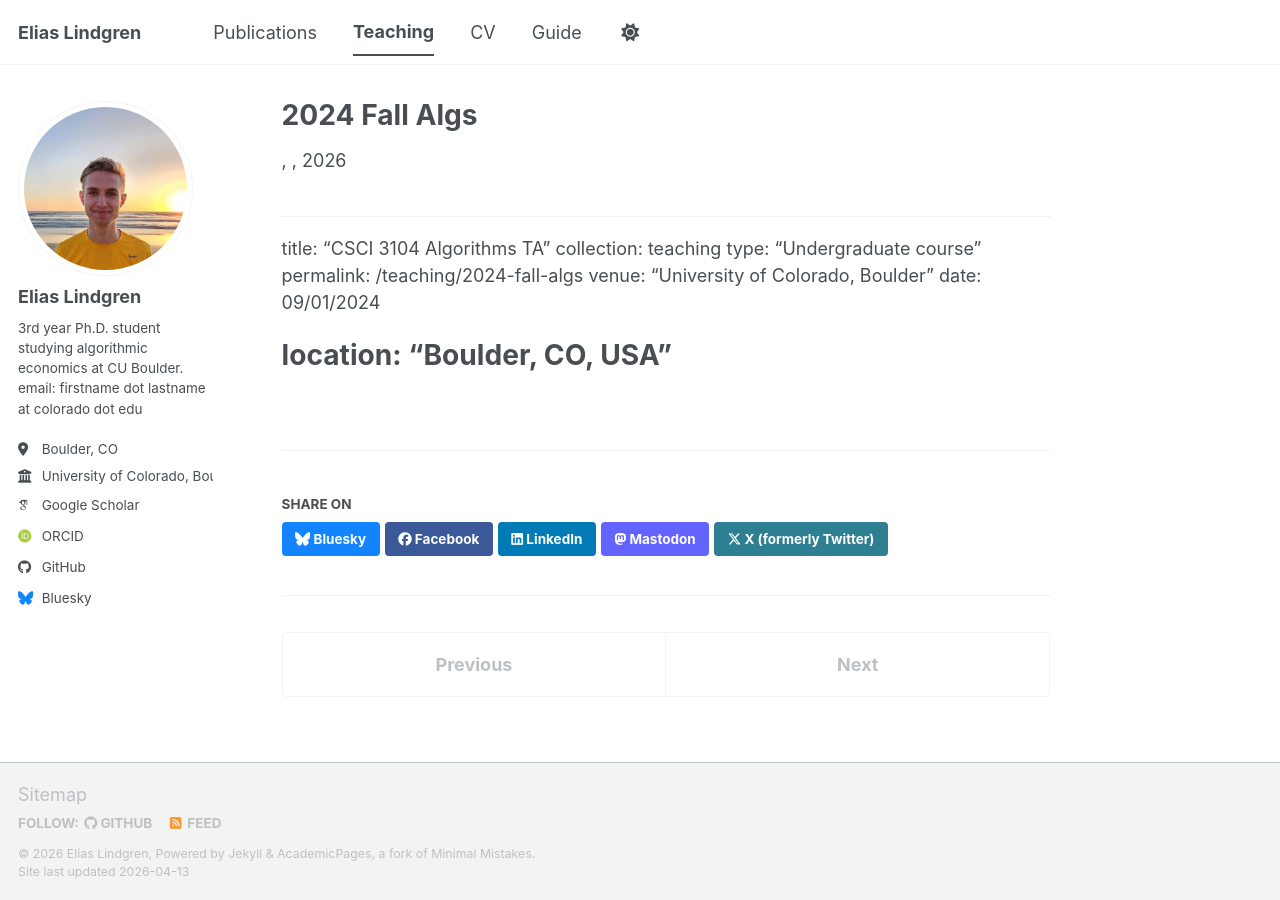
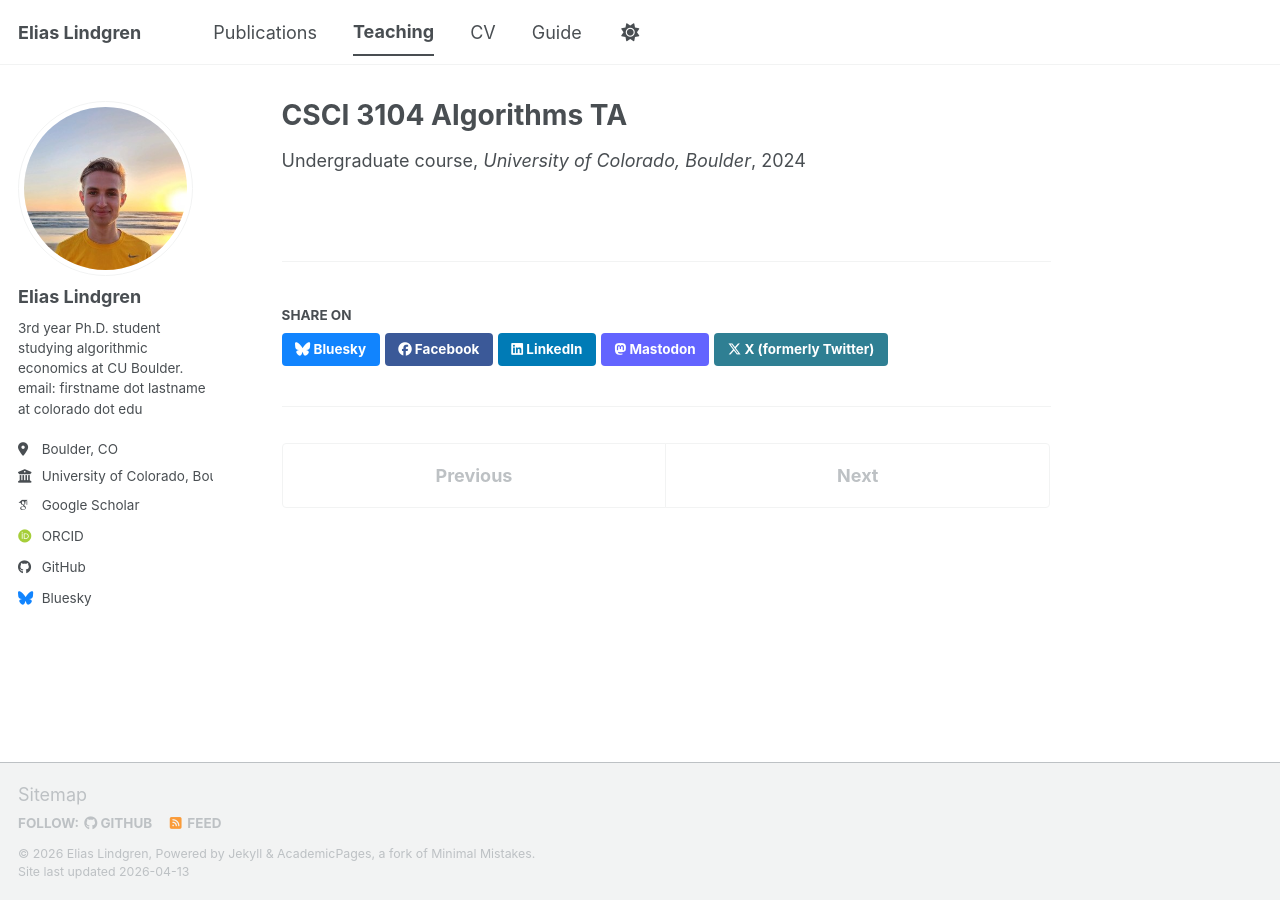
Before and after one commit to eaplindgren/eaplindgren.github.io, a Jekyll site: the page built from _teaching/2024-fall-algs.md, in a window 1280 px wide. Built offline with Jekyll 4.4.1, drawn with Linux system fonts in a browser that asks for light colours; some web fonts are replaced; a script bundle is joined from its source files by our own code; library files that are not in the unit come from our copies.

Commit message:
formatting

```diff
--- a/_teaching/2024-fall-algs.md
+++ b/_teaching/2024-fall-algs.md
@@ -5,4 +5,5 @@ type: "Undergraduate course"
 permalink: /teaching/2024-fall-algs
 venue: "University of Colorado, Boulder"
 date: 09/01/2024
-# location: "Boulder, CO, USA"
+location: "Boulder, CO, USA"
+---
```
